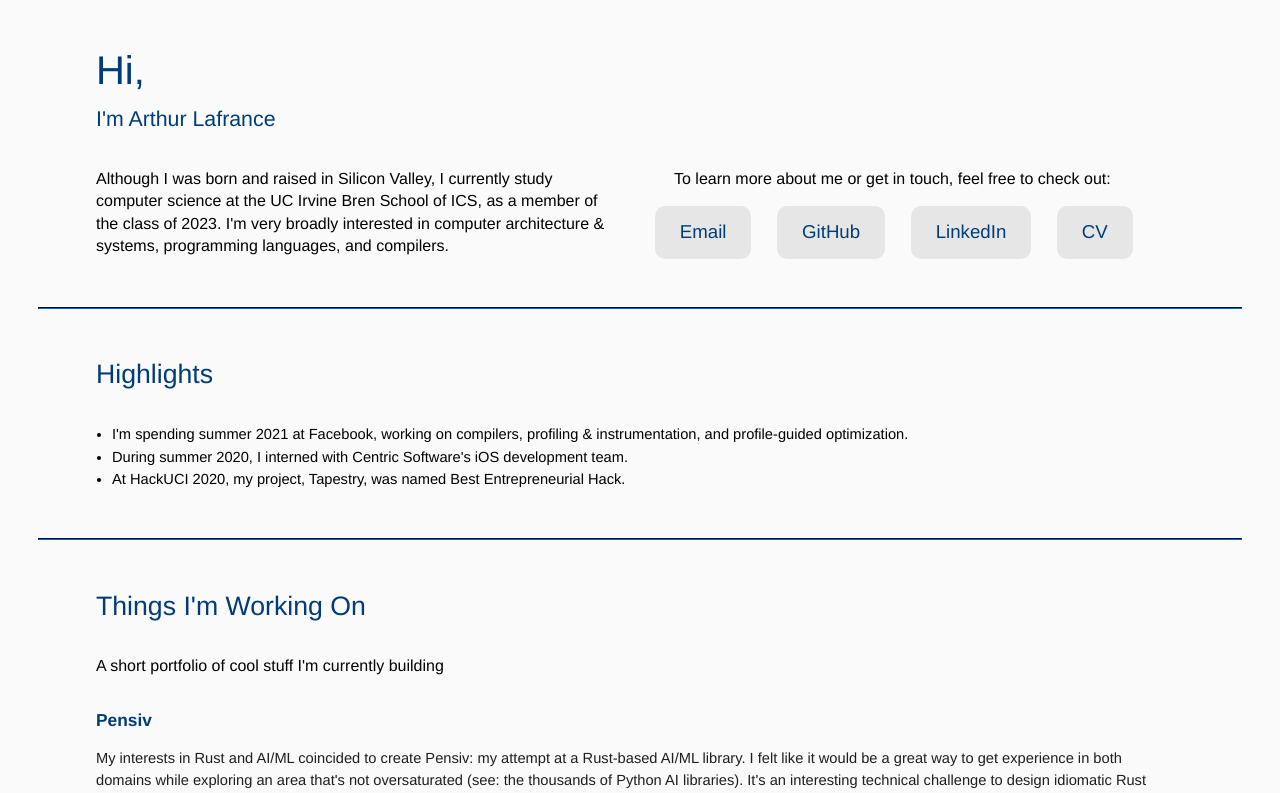
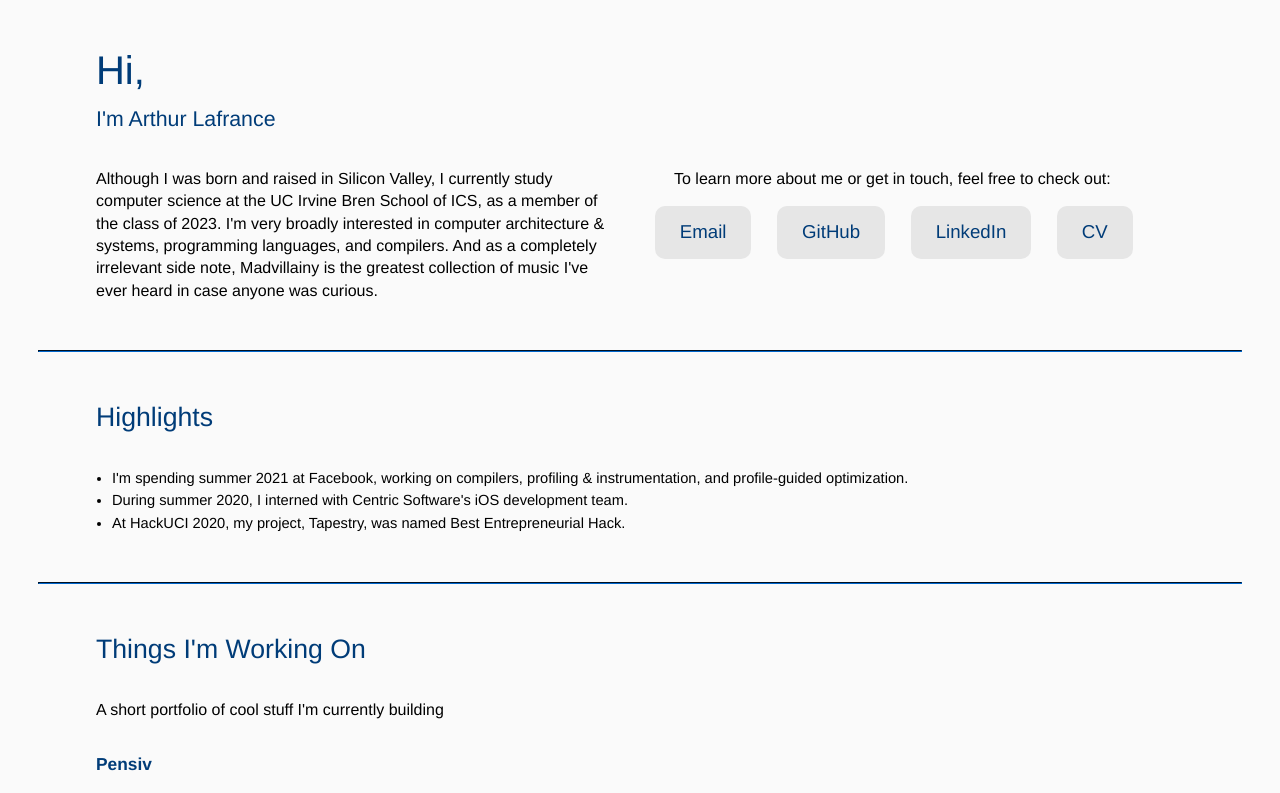
Before and after one commit to a-lafrance/a-lafrance.github.io, a Vue app: page / in a window 1280 px wide. Shown: the top 793 px of the page. Built offline with nearby package versions, Linux system fonts and the light colour scheme.

Commit message:
madvillainy forever

```diff
--- a/src/App.vue
+++ b/src/App.vue
@@ -8,7 +8,8 @@
         <div id="bottom">
           <p>Although I was born and raised in Silicon Valley, I currently study computer science
             at the UC Irvine Bren School of ICS, as a member of the class of 2023. I'm very broadly interested in
-            computer architecture &amp; systems, programming languages, and compilers.
+            computer architecture &amp; systems, programming languages, and compilers. And as a completely irrelevant side note, Madvillainy
+            is the greatest collection of music I've ever heard in case anyone was curious.
           </p>
 
           <div id="contact">
```
